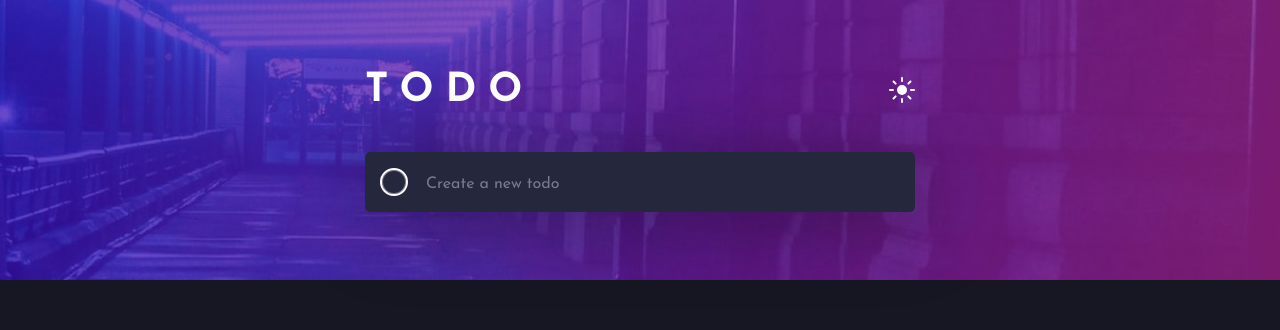
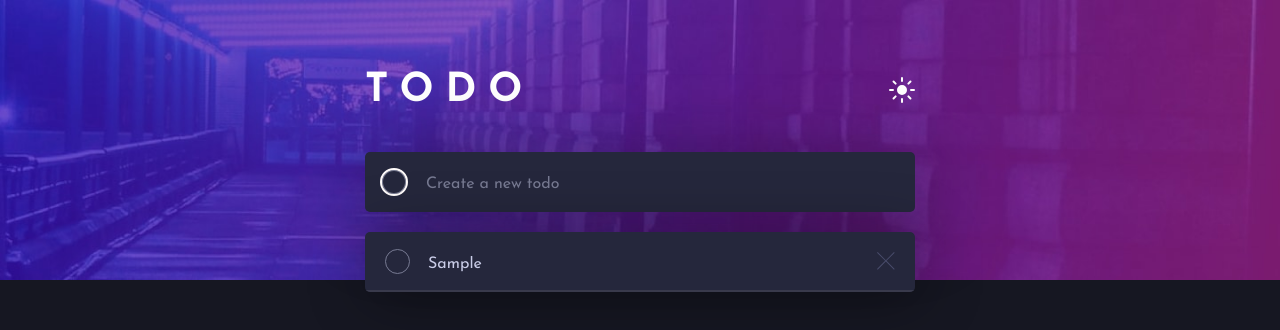
Before and after one commit to faha1999/todo-app, a React (Create React App) app: page / in a window 1280 px wide. Both pictures are taken after typing "Sample" into the empty fields and a click on the button "Add". Shown: the top 330 px of the page. Built offline with nearby package versions, Linux system fonts and the light colour scheme.

Commit message:
added toDo & toDoContainer

```diff
--- a/src/App.jsx
+++ b/src/App.jsx
@@ -1,6 +1,7 @@
 import React, { useEffect, useState } from 'react';
 import { ThemeProvider } from 'styled-components';
 import { Header } from './components/Header';
+import { ToDoContainer } from './components/ToDoContainer';
 import { TodoInput } from './components/TodoInput';
 import { lightTheme, darkTheme, GlobalStyles } from './theme/Theme';
 
@@ -9,13 +10,20 @@ export const App = () => {
     localStorage.getItem('theme') != null
       ? localStorage.getItem('theme')
       : 'dark';
+  const savedTasks =
+    localStorage.getItem('tasks') != null
+      ? JSON.parse(localStorage.getItem('tasks'))
+      : [];
 
   const [theme, setTheme] = useState(savedTheme);
+  const [tasks, setTasks] = useState(savedTasks);
+  const [filter, setFilter] = useState('all');
 
   useEffect(() => {
     document.body.setAttribute('data-theme', theme);
     localStorage.setItem('theme', theme);
-  }, [theme]);
+    localStorage.setItem('tasks', JSON.stringify(tasks));
+  }, [theme, tasks]);
 
   const themeToggler = () => {
     theme === 'dark' ? setTheme('light') : setTheme('dark');
@@ -27,7 +35,14 @@ export const App = () => {
         <GlobalStyles />
         <main className="toDoContainer">
           <Header themeToggler={themeToggler} theme={theme} />
-          <TodoInput />
+          <TodoInput tasks={tasks} setTasks={setTasks} />
+          <div className="container">
+            <ToDoContainer
+              todoData={tasks}
+              setTasks={setTasks}
+              filter={filter}
+            />
+          </div>
         </main>
       </ThemeProvider>
     </>
--- a/src/assets/styles/scss/_app.scss
+++ b/src/assets/styles/scss/_app.scss
@@ -21,3 +21,31 @@
     background-image: url(../../images/bg-desktop-light.jpg);
   }
 }
+
+.container {
+  width: 90%;
+  margin-top: 20px;
+  border-radius: 5px;
+  overflow: hidden;
+  box-shadow: 5px 5px 60px rgba(0, 0, 0, 0.4);
+}
+
+.items-filters-clear-container {
+  display: flex;
+  justify-content: space-between;
+  align-items: center;
+  padding: 18px 20px 16px;
+}
+
+@media (min-width: 38em) {
+  .container {
+    width: 550px;
+  }
+}
+
+.drag-drop-line {
+  position: absolute;
+  bottom: 25px;
+  font-weight: 500;
+  opacity: 0;
+}
--- /dev/null
+++ b/src/assets/styles/scss/components/_toDo.scss
@@ -0,0 +1,115 @@
+.todoContainer {
+  max-height: 240px;
+  overflow: auto;
+  scrollbar-width: thin;
+}
+
+@media (min-width: 38em) {
+  .todoContainer {
+    max-height: 300px;
+  }
+}
+
+.todoContainer::-webkit-scrollbar {
+  width: 5px;
+}
+
+.todoContainer::-webkit-scrollbar-track {
+  border-radius: 0 5px 0 0;
+}
+
+.todoContainer::-webkit-scrollbar-thumb {
+  background: hsl(233, 13%, 49%);
+  border-radius: 5px;
+}
+
+@supports (scrollbar-width: thin) {
+  .todoContainer {
+    scrollbar-color: hsl(233, 13%, 49%) hsl(237, 14%, 26%);
+    scrollbar-width: thin;
+  }
+}
+
+.todo {
+  display: flex;
+  align-items: center;
+  padding: 16.5px 20px;
+}
+
+.todoBody {
+  display: flex;
+  align-items: center;
+}
+
+.todoCheckbox {
+  position: relative;
+  width: 25px;
+  height: 25px;
+  background: transparent;
+  margin-right: 18px;
+  border-radius: 50%;
+  transition: 0.3s;
+  cursor: pointer;
+}
+
+.todoCheckbox:hover {
+  border-color: hsl(280, 87%, 65%);
+}
+
+.todoCheckbox.completed::before {
+  content: '';
+  position: absolute;
+  top: 0;
+  left: 0.5px;
+  width: 100%;
+  height: 100%;
+  background-image: url(../../images/icon-check.svg);
+  background-repeat: no-repeat;
+  background-position: center;
+  border-radius: 50%;
+  transition: 0.3s;
+}
+
+.todoCheckbox.completed {
+  background: linear-gradient(hsl(192, 100%, 67%), hsl(280, 87%, 65%));
+  border: 0;
+}
+
+.todoTask {
+  width: 200px;
+  margin-bottom: -5px;
+  white-space: nowrap;
+  text-overflow: ellipsis;
+  overflow: hidden;
+}
+
+@media (min-width: 38em) {
+  .todoTask {
+    width: 370px;
+  }
+}
+
+.todoCheckbox.completed ~ .todoTask {
+  text-decoration: line-through;
+}
+
+.removeTaskBtn {
+  background: none;
+  border: none;
+  margin: 0 0 -4px auto;
+  outline: none;
+  cursor: pointer;
+}
+
+@media (min-width: 78em) {
+  .removeTaskBtn {
+    opacity: 0;
+    transition: 0.3s;
+    cursor: pointer;
+  }
+
+  .todo:hover .removeTaskBtn,
+  .removeTaskBtn:focus {
+    opacity: 1;
+  }
+}
--- a/src/assets/styles/scss/style.scss
+++ b/src/assets/styles/scss/style.scss
@@ -4,3 +4,4 @@
 // components
 @import './components/header';
 @import './components/TodoInput';
+@import './components/toDo';
--- /dev/null
+++ b/src/components/ToDo.jsx
@@ -0,0 +1,31 @@
+import React from 'react';
+import { ReactComponent as CrossIcon } from '../assets/images/icon-cross.svg';
+import { checkTask, deleteTodo } from '../utilities/UpdateTasks';
+
+export const ToDo = ({ todoData, tasks, setTasks }) => {
+  const deleteTask = () => {
+    deleteTodo(todoData.id, tasks, setTasks);
+  };
+
+  const taskComplete = () => {
+    checkTask(todoData.id, tasks, setTasks);
+  };
+
+  return (
+    <div
+      className={`todo ${todoData.taskCompleted === true ? 'completed' : ''}`}
+    >
+      <div className="todoBody" onClick={taskComplete}>
+        <button
+          className={`todoCheckbox ${
+            todoData.taskCompleted === true ? 'completed' : ''
+          }`}
+        ></button>
+        <p className="todoTask">{todoData.task}</p>
+      </div>
+      <button className="removeTaskBtn" onClick={deleteTask}>
+        <CrossIcon />
+      </button>
+    </div>
+  );
+};
--- /dev/null
+++ b/src/components/ToDoContainer.jsx
@@ -0,0 +1,58 @@
+import React from 'react';
+import { ToDo } from './ToDo';
+
+export const ToDoContainer = ({ todoData, setTasks, filter }) => {
+  const activeTasksList = todoData.map((data) => {
+    let task;
+    if (data.taskCompleted === false) {
+      task = (
+        <ToDo
+          tasks={todoData}
+          todoData={data}
+          key={data.id}
+          setTasks={setTasks}
+        />
+      );
+    }
+
+    return task;
+  });
+
+  const completedTasksList = todoData.map((data) => {
+    let task;
+    if (data.taskCompleted === true) {
+      task = (
+        <ToDo
+          tasks={todoData}
+          todoData={data}
+          key={data.id}
+          setTasks={setTasks}
+        />
+      );
+    }
+    return task;
+  });
+
+  const allTasksList = todoData.map((data) => {
+    return (
+      <ToDo
+        tasks={todoData}
+        todoData={data}
+        key={data.id}
+        setTasks={setTasks}
+      />
+    );
+  });
+
+  const tasksList = () => {
+    if (filter === 'active') return activeTasksList;
+    else if (filter === 'completed') return completedTasksList;
+    else return allTasksList;
+  };
+
+  return (
+    <div className="todoContainer" id="sortableList">
+      {tasksList()}
+    </div>
+  );
+};
--- a/src/components/TodoInput.jsx
+++ b/src/components/TodoInput.jsx
@@ -1,4 +1,6 @@
 import React, { useState } from 'react';
+
+import { addTask } from '../utilities/UpdateTasks';
 
 export const TodoInput = ({ tasks, setTasks }) => {
   const [task, setTask] = useState('');
@@ -13,6 +15,7 @@ export const TodoInput = ({ tasks, setTasks }) => {
       taskCompleted: false,
     };
 
+    addTask(taskData, tasks, setTasks);
     setTask('');
   };
 
--- a/src/theme/Theme.jsx
+++ b/src/theme/Theme.jsx
@@ -31,12 +31,12 @@ const GlobalStyles = createGlobalStyle`
   .todoInput,
   .items-filters-clear-container,
   .for-mobile .filters,
-  .todo-container::-webkit-scrollbar-track{
+  .todoContainer::-webkit-scrollbar-track{
     background: ${(props) => props.theme.todoBackground};
   }
 
   .addBtn,
-  .todo-checkbox{
+  .todoCheckbox{
     border: 1px solid ${(props) => props.theme.checkboxBorder};
   }
 
@@ -45,7 +45,7 @@ const GlobalStyles = createGlobalStyle`
   }
 
   .todoInput input::placeholder,
-  .todo-checkbox.completed ~ .todo-task,
+  .todoCheckbox.completed ~ .todoTask,
   .items-left,
   .clear-completed-btn,
   .filters button,
@@ -69,7 +69,7 @@ const GlobalStyles = createGlobalStyle`
     color: ${(props) => props.theme.filtersBtnHover};
   }
 
-  .todo-container{
+  .todoContainer{
     scrollbar-color: hsl(233, 13%, 49%) ${(props) =>
       props.theme.todoBackground};
   }
--- /dev/null
+++ b/src/utilities/UpdateTasks.jsx
@@ -0,0 +1,19 @@
+const addTask = (taskData, tasks, setTasks) => {
+  let data = [taskData, ...tasks];
+  setTasks(data);
+};
+
+// mark task completed
+const checkTask = (taskId, tasks, setTasks) => {
+  const updatedTasks = [...tasks];
+  const task = updatedTasks.find((data) => data.id === taskId);
+  task.taskCompleted = task ? !task.taskCompleted : task.taskCompleted;
+  setTasks(updatedTasks);
+};
+
+// delete todo
+const deleteTodo = (taskId, tasks, setTasks) => {
+  setTasks([...tasks].filter((todo) => todo.id !== taskId));
+};
+
+export { addTask, checkTask, deleteTodo };
```
Also changed, not shown: src/assets/styles/css/style.min.css, 1 other file (tests, documents, lock files or other folders).
